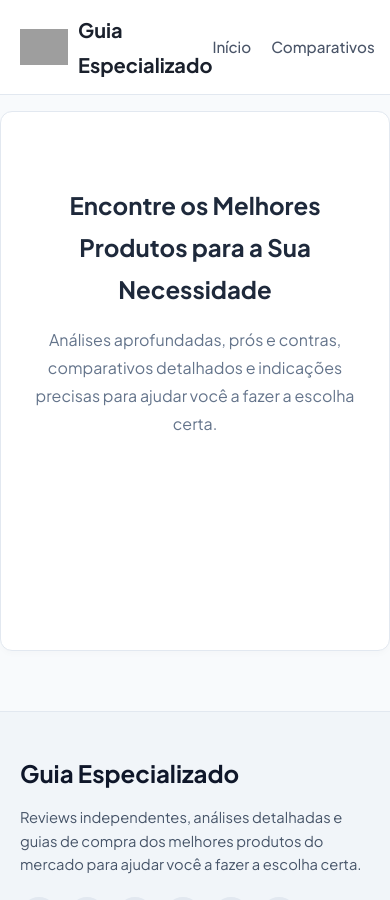
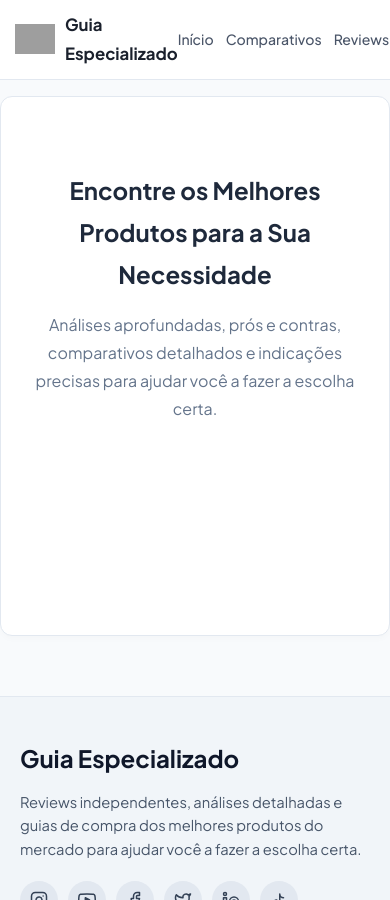
Before and after one commit to membroequipe/SiteReview, a Jekyll site: the page built from index.html, in a window 390 px wide and 900 px high. Built offline with Jekyll 4.4.1, drawn with Linux system fonts in a browser that asks for light colours; grey boxes are pictures that could not be loaded.

Commit message:
Update default.html

```diff
--- a/_layouts/default.html
+++ b/_layouts/default.html
@@ -14,17 +14,59 @@
 
     <!-- CSS -->
     <link rel="stylesheet" href="{{ '/assets/css/style.css' | relative_url }}">
+
+    <!-- Estilos Responsivos para o Header com Logo -->
+    <style>
+      .site-header-container {
+        max-width: 1000px;
+        margin: 0 auto;
+        padding: 12px 20px;
+        display: flex;
+        align-items: center;
+        justify-content: space-between;
+      }
+
+      .site-logo-img {
+        height: 36px;
+        width: auto;
+        object-fit: contain;
+        display: block;
+      }
+
+      /* Ajustes para Telas Pequenas / Mobile */
+      @media (max-width: 640px) {
+        .site-header-container {
+          padding: 10px 15px;
+        }
+
+        .site-logo-img {
+          height: 30px;
+        }
+
+        .site-logo-text {
+          font-size: 1.05rem !important;
+        }
+
+        .nav-list {
+          gap: 12px !important;
+        }
+
+        .nav-list a {
+          font-size: 0.88rem;
+        }
+      }
+    </style>
 </head>
 <body>
 
    <!-- Menu Superior com Logo e Navegação -->
     <header class="site-header" style="background: #ffffff; border-bottom: 1px solid #e2e8f0; width: 100%;">
-        <div class="nav-container" style="max-width: 1000px; margin: 0 auto; padding: 12px 20px; display: flex; align-items: center; justify-content: space-between;">
+        <div class="site-header-container">
 
             <!-- Logo + Nome do Site -->
             <a href="{{ '/' | relative_url }}" class="site-logo-link" style="display: flex; align-items: center; gap: 10px; text-decoration: none;">
-                <!-- Placeholder do Logotipo -->
-                <img src="{{ '/assets/images/logo.png' | relative_url }}" alt="Logo Guia Especializado" style="height: 36px; width: auto; object-fit: contain; display: block;" onerror="this.style.display='none';">
+                <!-- Placeholder do Logotipo (Salvar em assets/images/logo.png) -->
+                <img src="{{ '/assets/images/logo.png' | relative_url }}" alt="Logo Guia Especializado" class="site-logo-img" onerror="this.style.display='none';">
                 <span class="site-logo-text" style="font-weight: 700; font-size: 1.25rem; color: #1a202c;">Guia Especializado</span>
             </a>
 
@@ -71,7 +113,7 @@
                     </a>
                     <!-- Twitter / X -->
                     <a href="https://twitter.com" target="_blank" rel="noopener noreferrer" style="width: 38px; height: 38px; background-color: #e2e8f0; border-radius: 50%; display: flex; align-items: center; justify-content: center; color: #334155; text-decoration: none; transition: background 0.2s, color 0.2s;" title="Twitter">
-                        <path d="M23 3a10.9 10.9 0 0 1-3.14 1.53 4.48 4.48 0 0 0-7.86 3v1A10.66 10.66 0 0 1 3 4s-4 9 5 13a11.64 11.64 0 0 1-7 2c9 5 20 0 20-11.5a4.5 4.5 0 0 0-.08-.83A7.72 7.72 0 0 0 23 3z"></path><svg width="18" height="18" viewBox="0 0 24 24" fill="none" stroke="currentColor" stroke-width="2" stroke-linecap="round" stroke-linejoin="round"><path d="M22 4s-.7 2.1-2 3.4c1.6 10-9.4 17.3-18 11.6 2.2.1 4.4-.6 6-2C3 15.5.5 9.6 3 5c2.2 2.6 5.6 4.1 9 4-.9-4.2 4-6.6 7-3.8 1.1 0 3-1.2 3-1.2z"></path></svg>
+                        <svg width="18" height="18" viewBox="0 0 24 24" fill="none" stroke="currentColor" stroke-width="2" stroke-linecap="round" stroke-linejoin="round"><path d="M22 4s-.7 2.1-2 3.4c1.6 10-9.4 17.3-18 11.6 2.2.1 4.4-.6 6-2C3 15.5.5 9.6 3 5c2.2 2.6 5.6 4.1 9 4-.9-4.2 4-6.6 7-3.8 1.1 0 3-1.2 3-1.2z"></path></svg>
                     </a>
                     <!-- LinkedIn -->
                     <a href="https://linkedin.com" target="_blank" rel="noopener noreferrer" style="width: 38px; height: 38px; background-color: #e2e8f0; border-radius: 50%; display: flex; align-items: center; justify-content: center; color: #334155; text-decoration: none; transition: background 0.2s, color 0.2s;" title="LinkedIn">
```
